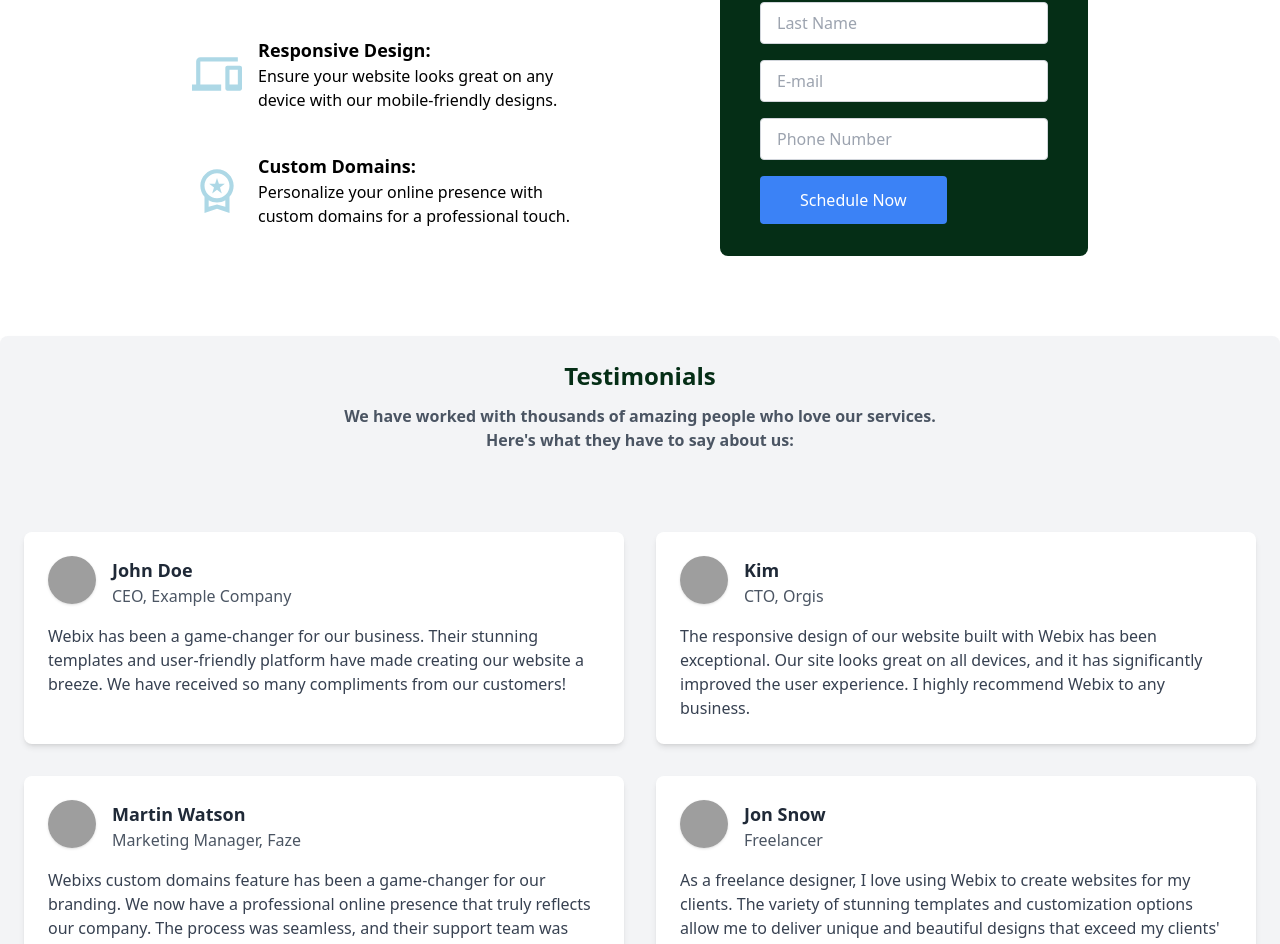
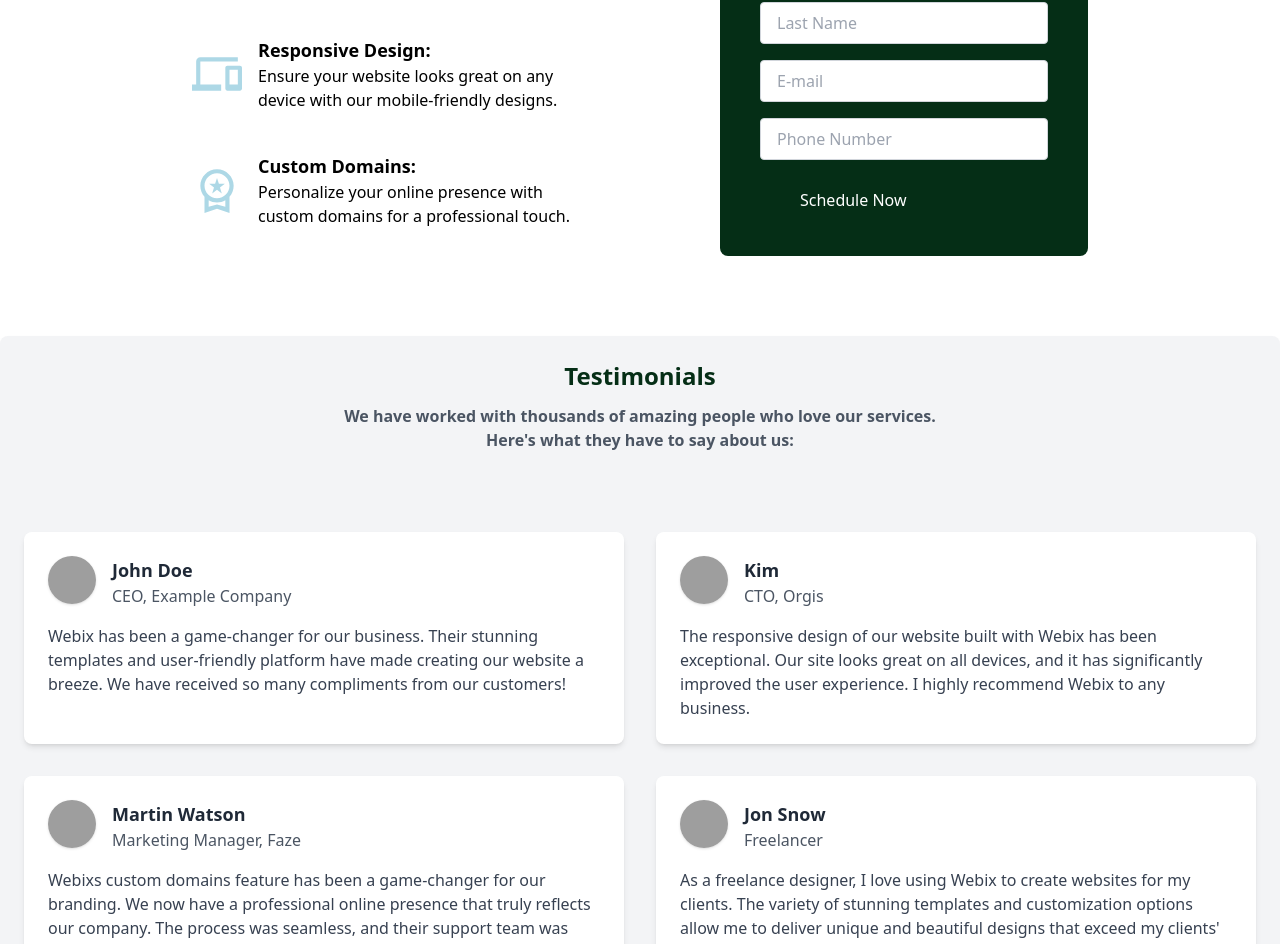
Before and after one commit to pmudassir/Webix, a Next.js app: page / in a window 1280 px wide. Shown: the part 948-1892 px from the top of the page. Built offline with nearby package versions, Linux system fonts and the light colour scheme; grey boxes are pictures that could not be loaded.

Commit message:
changes in form submission

```diff
--- a/components/Form.jsx
+++ b/components/Form.jsx
@@ -1,16 +1,48 @@
+'use client'
+
+import React, { useState } from 'react';
+
 const Form = () => {
+  const [firstName, setFirstName] = useState('');
+  const [lastName, setLastName] = useState('');
+  const [email, setEmail] = useState('');
+  const [phoneNumber, setPhoneNumber] = useState('');
+  const [isSubmitted, setIsSubmitted] = useState(false);
+
+  const handleSubmit = (e) => {
+    e.preventDefault();
+console.log("done");
+    // Clear form fields
+    setFirstName('');
+    setLastName('');
+    setEmail('');
+    setPhoneNumber('');
+
+    // Show success message and update the button text
+    setIsSubmitted(true);
+
+    // Revert the button text after 3 seconds
+    setTimeout(() => {
+      setIsSubmitted(false);
+    }, 4000);
+  };
+
+
+  // const isSubmitted = true
   return (
     <div className="bg-green-950 py-8 px-4 md:px-10 rounded-lg -mt-20 md:ml-20 w-full md:w-auto">
       <h2 className="text-3xl font-bold mb-6 text-white font-work text-center">Schedule an Appointment</h2>
       <p className="text-lg mb-4 text-white text-center md:text-left">Skyrocket your Business Growth!</p>
 
-      <form>
+      <form onSubmit={handleSubmit}>
         <div className="mb-4">
           <input
             type="text"
             className="border border-gray-300 rounded px-4 py-2 w-full focus:outline-none focus:border-blue-500"
             placeholder="First Name"
             required
+            value={firstName}
+            onChange={(e) => setFirstName(e.target.value)}
           />
         </div>
 
@@ -20,6 +52,8 @@ const Form = () => {
             className="border border-gray-300 rounded px-4 py-2 w-full focus:outline-none focus:border-blue-500"
             placeholder="Last Name"
             required
+            value={lastName}
+            onChange={(e) => setLastName(e.target.value)}
           />
         </div>
 
@@ -29,6 +63,8 @@ const Form = () => {
             className="border border-gray-300 rounded px-4 py-2 w-full focus:outline-none focus:border-blue-500"
             placeholder="E-mail"
             required
+            value={email}
+            onChange={(e) => setEmail(e.target.value)}
           />
         </div>
 
@@ -38,11 +74,17 @@ const Form = () => {
             className="border border-gray-300 rounded px-4 py-2 w-full focus:outline-none focus:border-blue-500"
             placeholder="Phone Number"
             required
+            value={phoneNumber}
+            onChange={(e) => setPhoneNumber(e.target.value)}
           />
         </div>
 
-        <button type="submit" className="bg-blue-500 text-white rounded px-10 py-3 w-full md:w-auto hover:bg-blue-600">
-          Schedule Now
+        <button
+          type="submit"
+          className={`bg-${isSubmitted ? 'lime' : 'blue'}-500 text-white rounded px-10 py-3 hover:bg-${isSubmitted ? 'lime' : 'blue'}-600`}
+          disabled={isSubmitted} // Disable the button when submitted
+        >
+          {isSubmitted ? 'Scheduled!' : 'Schedule Now'}
         </button>
       </form>
     </div>
--- a/components/Home.jsx
+++ b/components/Home.jsx
@@ -15,11 +15,11 @@ const Home = () => {
                 <div className="flex flex-col lg:flex-row justify-center lg:justify-between items-center gap-5 ml-5 md:ml-20">
                     <div className="flex flex-col gap-5 lg:gap-10">
                         <p className="text-2xl sm:text-4xl md:text-5xl lg:text-6xl ml-5 font-work font-black">
-                            Your Success Begins: <br/>Reserve Your Website
-                            <br/> Creation Appointment.
+                            Your Success Begins: <br />Reserve Your Website
+                            <br /> Creation Appointment.
                         </p>
                         <p className="text-sm sm:text-base lg:text-lg text-gray-700 ml-5 font-work font-normal">
-                            Take Your Business to New Heights: <br/> Schedule Appointment for Unparalleled Online Success
+                            Take Your Business to New Heights: <br /> Schedule Appointment for Unparalleled Online Success
                         </p>
                     </div>
                 </div>
```
